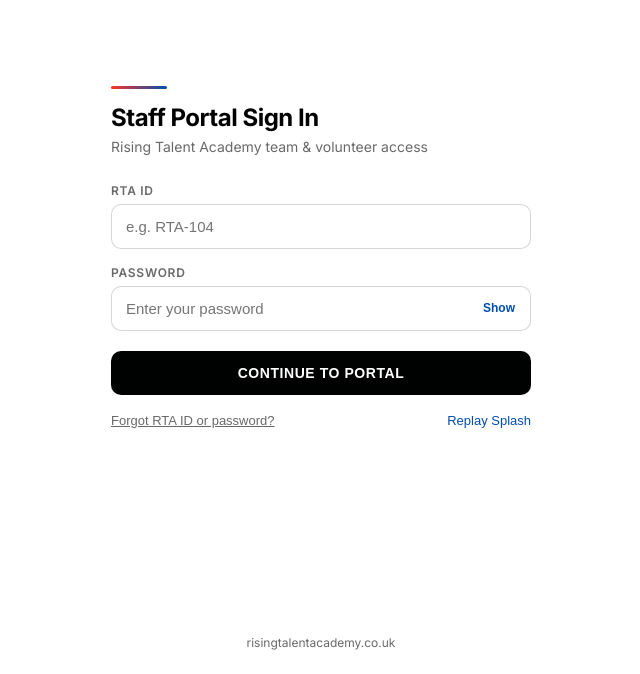
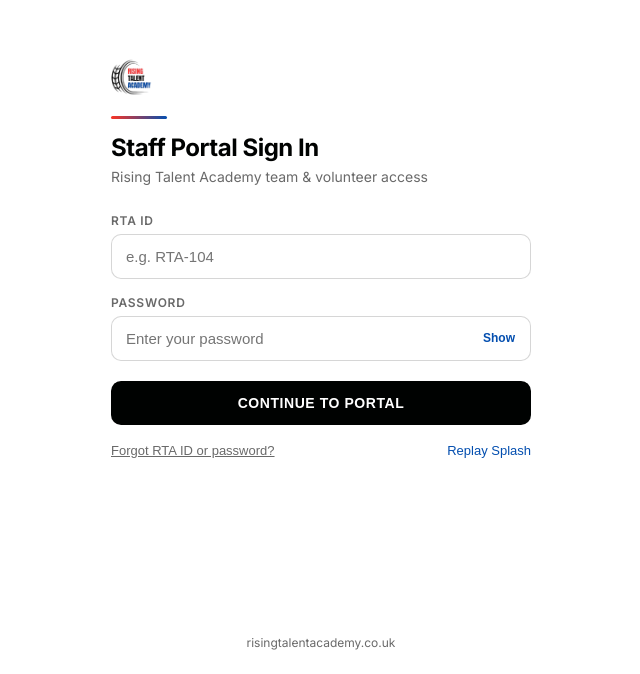
Before and after one commit to Rising-Talent-Academy/Staff-Portal, a React (Vite) app: page / in a window 1280 px wide. Shown: the part 126-800 px from the top of the page, without its empty margins (319-959 px from the left). Built offline with nearby package versions, Linux system fonts and the light colour scheme.

Commit message:
Update App.tsx

```diff
--- a/src/App.tsx
+++ b/src/App.tsx
@@ -8,7 +8,9 @@ export default function App() {
     const [screen, setScreen] = useState<Screen>("splash")
     const [signedInUser, setSignedInUser] = useState<string | null>(null)
 
-    const logoUrl = ""
+    const logoUrl = encodeURI(
+        `${import.meta.env.BASE_URL}Rising Talent Academy Logo .jpg-Photoroom.png`
+    )
 
     if (screen === "splash") {
         return (
```
